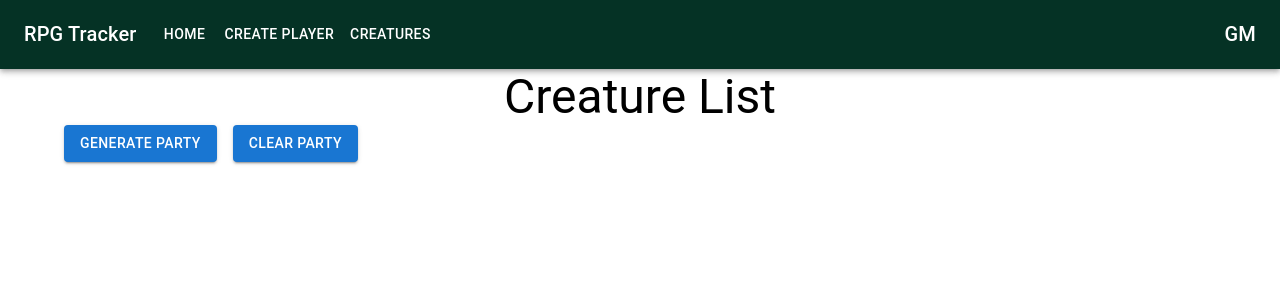
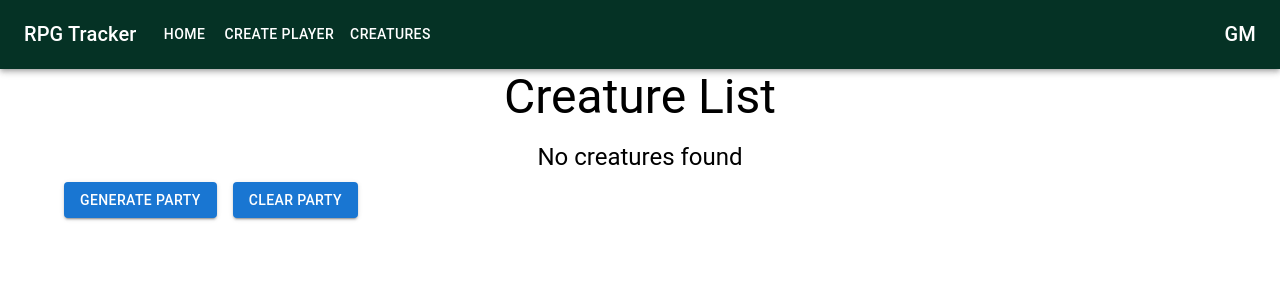
Before and after one commit to lchapmb/rpgTracker, a React (Create React App) app: page /creatures-page in a window 1280 px wide. Shown: the top 300 px of the page. Built offline with nearby package versions, Linux system fonts and the light colour scheme.

Commit message:
uses ternary to render list or message based on array length

```diff
--- a/src/components/CreaturesList.tsx
+++ b/src/components/CreaturesList.tsx
@@ -6,6 +6,8 @@ import { useCreaturesContext } from "../views/App";
 
 export default function CreaturesList() {
   const { creaturesArr } = useCreaturesContext();
+
+  const returnCreaturesList = () => {
     return (
       <Grid
         container
@@ -32,9 +34,17 @@ export default function CreaturesList() {
             </Card>
           </Grid>
         ))}
-      {/* <Typography variant="h5" component="div" gutterBottom align="center">
-          No creatures found
-        </Typography> */}
       </Grid>
     );
+  };
+
+  const returnNoCreatures = () => {
+    return (
+      <Typography variant="h5" component="div" gutterBottom align="center">
+        No creatures found
+      </Typography>
+    );
+  };
+
+  return creaturesArr.length > 0 ? returnCreaturesList() : returnNoCreatures();
 }
```
Lines whose indentation alone changed are shown as unchanged.
